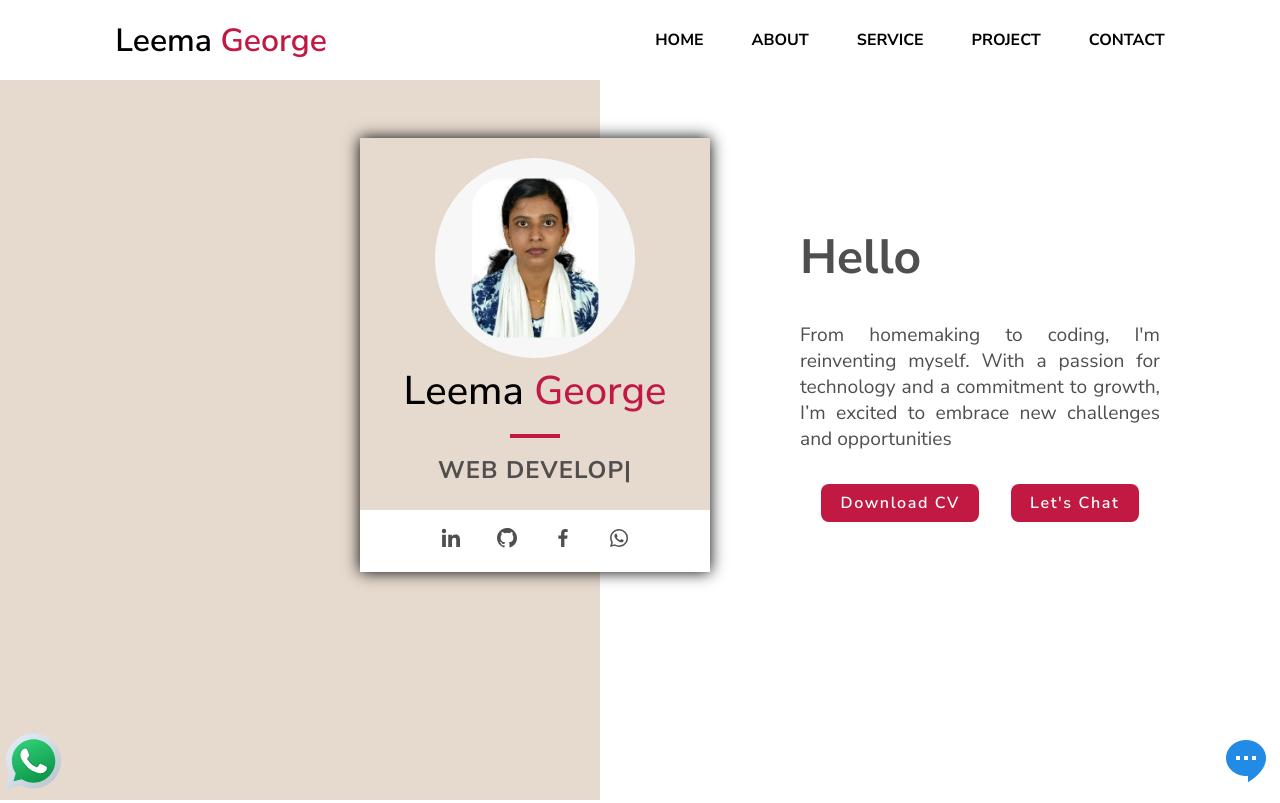
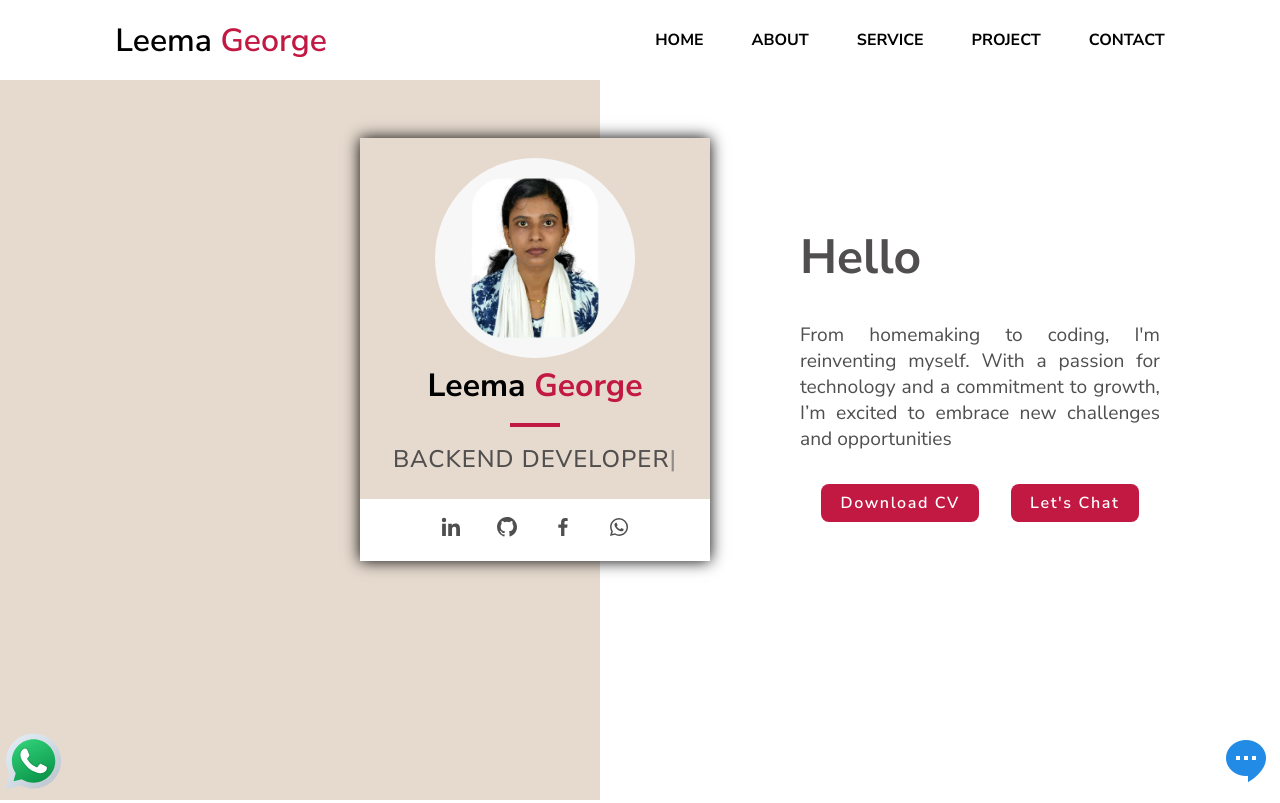
Before and after one commit to leemageorge/lee-portfolio, a website built with Vite: page index.html in a window 1280 px wide. Shown: the top 803 px of the page. Built offline with nearby package versions, Linux system fonts and the light colour scheme.

Commit message:
7th commit

```diff
--- a/css/style.css
+++ b/css/style.css
@@ -167,13 +167,14 @@ p{
     height: 4px;
     background-color: var(--color-hightlighter);
 }
-.home__image-content h1{
+.home__image-content h2{
     color: var(--color-black);
+    font-size: 2rem;
 }
-.home__image-content h1 span{
+.home__image-content h2 span{
     color: var(--color-hightlighter);
 }
-.home__image-content h3{
+.home__image-content h1{
     text-transform: uppercase;
     letter-spacing: 1px;
     font-size: 1.5rem;
--- a/index.html
+++ b/index.html
@@ -61,9 +61,9 @@
         <div class="home__image-card">
           <img src="/asset/images/portfolio.jpg" alt="portfolio">
           <div class="home__image-content">
-            <h1>Leema <span>George</span></h1>
+            <h2>Leema <span>George</span></h1>
             <div class="line"></div>
-            <h3 ><Span class="multiple-text">WEB DEVELOPER</Span></h3>
+            <h1 ><Span class="multiple-text">WEB DEVELOPER</Span></h3>
           </div>
           <div class="social__media">
             <a href="https://www.linkedin.com/in/leema-george-a51472273/" target="_blank">
--- a/js/script.js
+++ b/js/script.js
@@ -64,9 +64,9 @@ buttons.forEach((button,index)=>{
   // multitext
 
   const typed = new Typed('.multiple-text', {
-    strings: ['Web Developer','SEO Analyst'],
+    strings: ['Web Developer','frontend developer','backend developer','SEO Consultant'],
     typeSpeed: 100,
-    backSpeed:100,
+    // backSpeed:100,
     backDelay:1200,
     loop:true
   });
```
